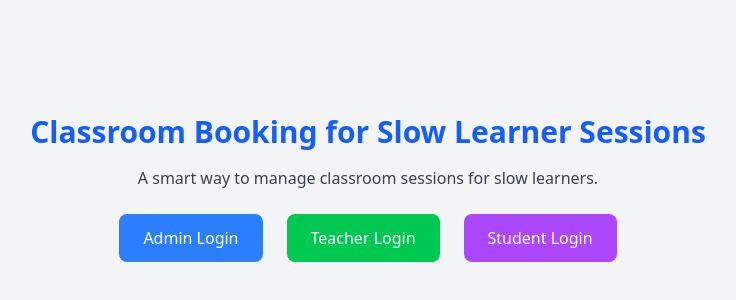
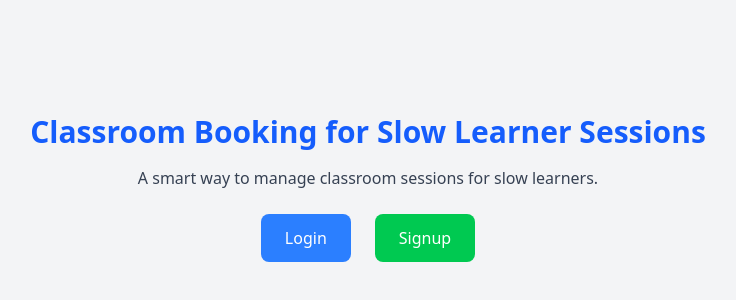
Before and after one commit to not3zra/slow-learners, a React (Vite) app in the folder client/: page / in a window 1280 px wide. Shown: the part 212-512 px from the top of the page, without its empty margins (272-1008 px from the left). Built offline with nearby package versions, Linux system fonts and the light colour scheme.

Commit message:
Update home page

```diff
--- a/client/src/pages/Home.jsx
+++ b/client/src/pages/Home.jsx
@@ -1,7 +1,8 @@
 import { useState } from "react";
+import { useNavigate } from "react-router-dom";
 
 export default function Home() {
-  const [userType, setUserType] = useState("");
+  const navigate = useNavigate();
 
   return (
     <div className="flex flex-col items-center justify-center min-h-screen bg-gray-100 p-6">
@@ -13,36 +14,21 @@ export default function Home() {
         A smart way to manage classroom sessions for slow learners.
       </p>
 
-      {/* Login Options */}
+      {/* Auth Options */}
       <div className="flex gap-6">
         <button
           className="px-6 py-3 bg-blue-500 text-white rounded-lg hover:bg-blue-700 transition"
-          onClick={() => setUserType("admin")}
+          onClick={() => navigate("/login")}
         >
-          Admin Login
+          Login
         </button>
         <button
           className="px-6 py-3 bg-green-500 text-white rounded-lg hover:bg-green-700 transition"
-          onClick={() => setUserType("teacher")}
+          onClick={() => navigate("/signup")}
         >
-          Teacher Login
-        </button>
-        <button
-          className="px-6 py-3 bg-purple-500 text-white rounded-lg hover:bg-purple-700 transition"
-          onClick={() => setUserType("student")}
-        >
-          Student Login
+          Signup
         </button>
       </div>
-
-      {/* Display Login Type */}
-      {userType && (
-        <div className="mt-6 p-4 bg-white shadow-lg rounded-lg">
-          <h2 className="text-lg font-semibold text-gray-800">
-            Redirecting to {userType} login...
-          </h2>
-        </div>
-      )}
     </div>
   );
 }
```
